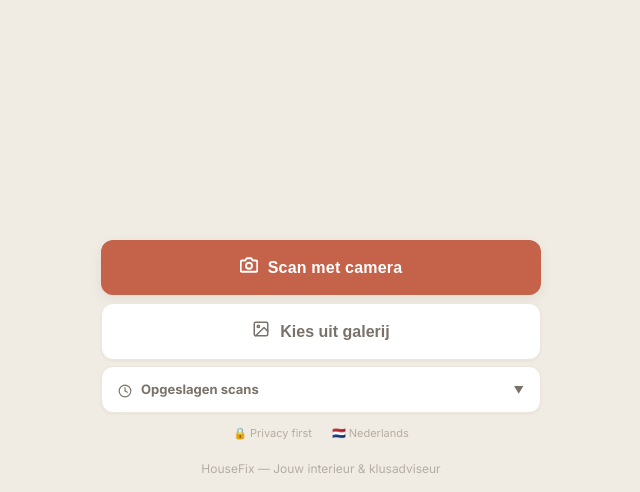
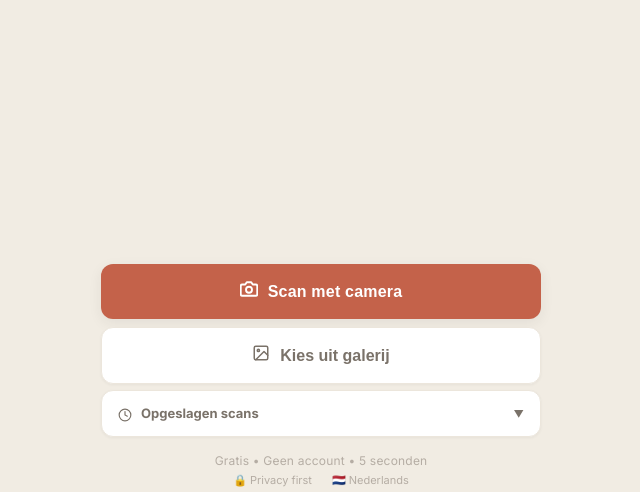
Before and after one commit to HouseFixAI/housefix-ai, a Flask app: page / in a window 1280 px wide. Shown: the part 308-800 px from the top of the page, without its empty margins (319-959 px from the left). Run offline with Flask 3, Linux system fonts and the light colour scheme; some web fonts are replaced.

Commit message:
Footer gecorrigeerd: dubbele titel verwijderd, marketingtekst correct geplaatst

```diff
--- a/backend/templates/index.html
+++ b/backend/templates/index.html
@@ -491,11 +491,11 @@
               </div>
 
               <div class="dash-bottom-bar">
+                <div class="cta-sub">Gratis • Geen account • 5 seconden</div>
                 <div class="dash-trust-labels">
                   <span>🔒 Privacy first</span>
                   <span>🇳🇱 Nederlands</span>
                 </div>
-                <div class="dash-footer">HouseFix — Jouw interieur & klusadviseur</div>
               </div>
 
             </div>
```
